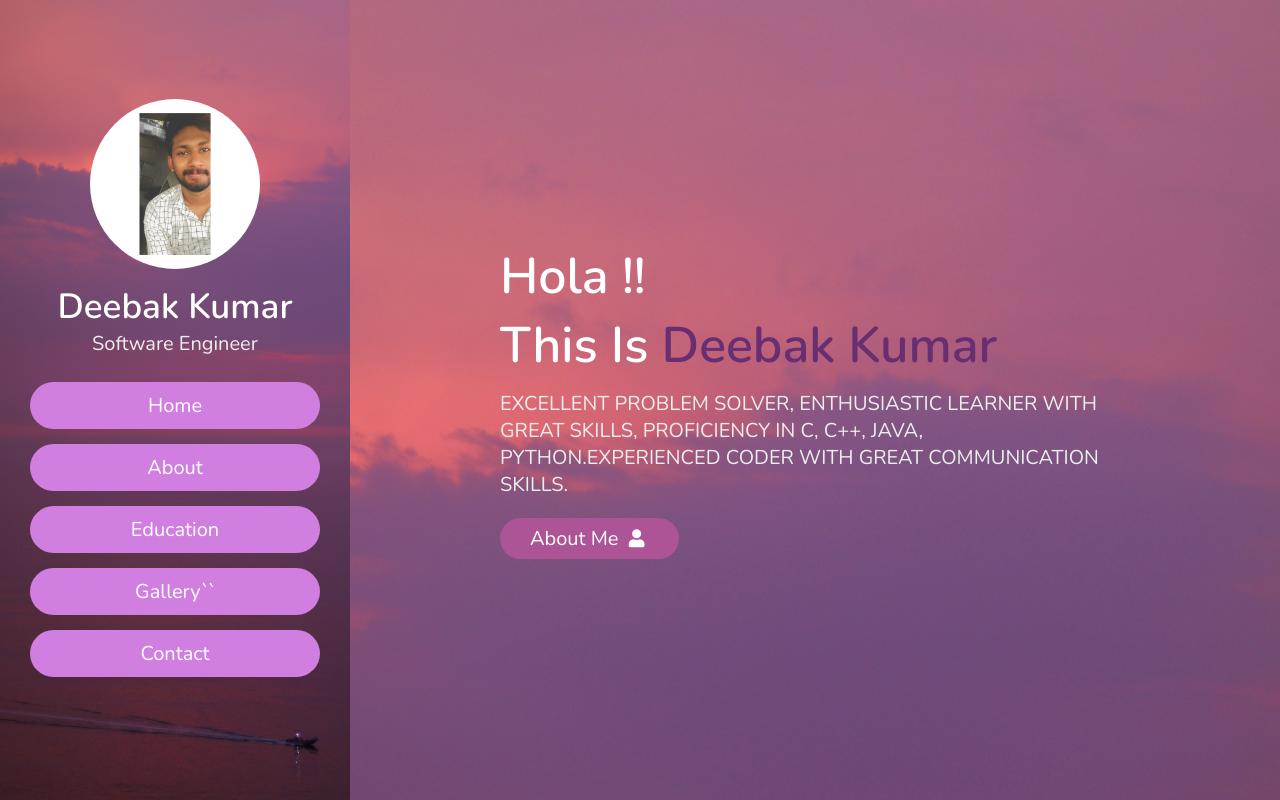
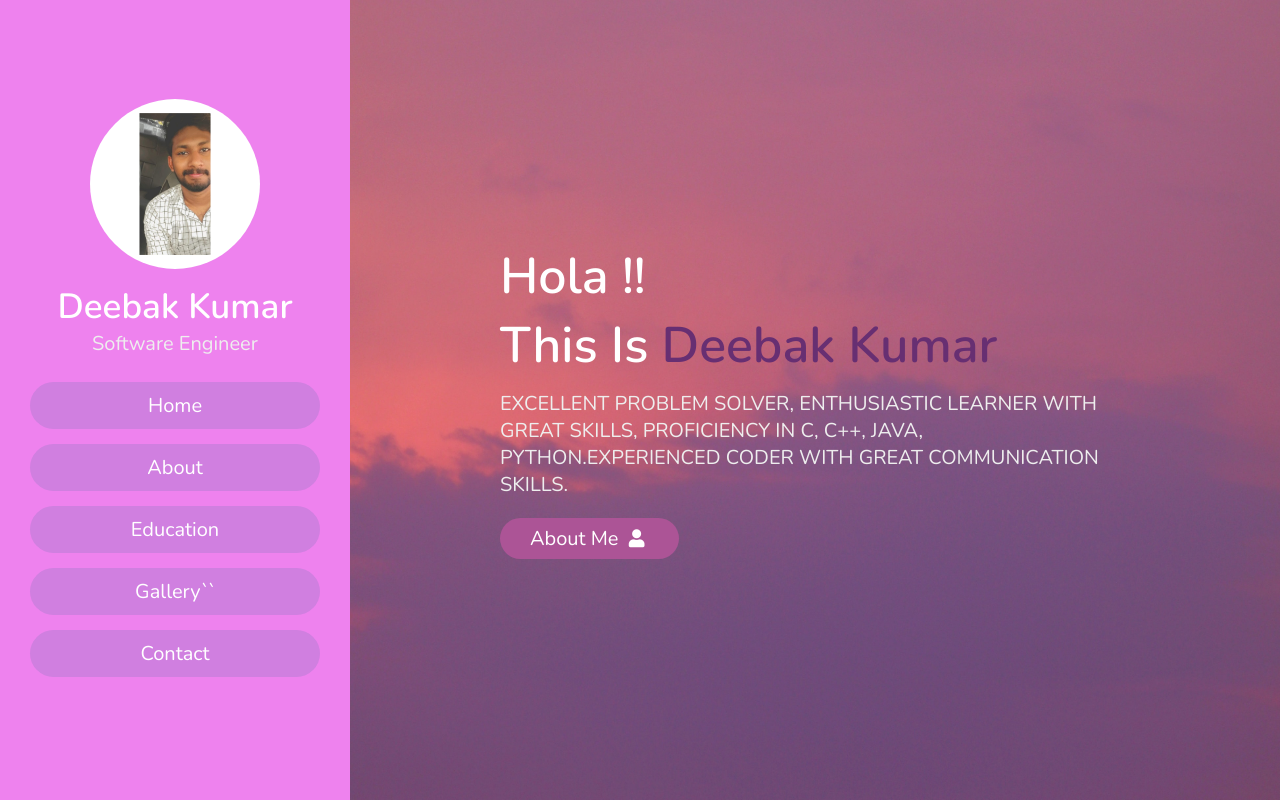
Before and after one commit to dbak-alt/my_web, a plain HTML site: page portfolio website/index.html in a window 1280 px wide. Shown: the top 800 px of the page. Drawn offline with nearby package versions, Linux system fonts and the light colour scheme.

Commit message:
Update style.css

```diff
--- a/portfolio website/style.css
+++ b/portfolio website/style.css
@@ -88,10 +88,8 @@ header{
     z-index: 1000;
     height:100%;
     width:35rem;
-    background:		#7e097e;
-    background-image: url('images/b0nn13_4nd_clyd3-MfuwmjizYdo-unsplash.jpg');
-    background-attachment: fixed;
-  background-size: cover;
+
+    background-color:  rgb(238, 130, 238);;
     display: flex;
     align-items: center;
     justify-content: center;
```
